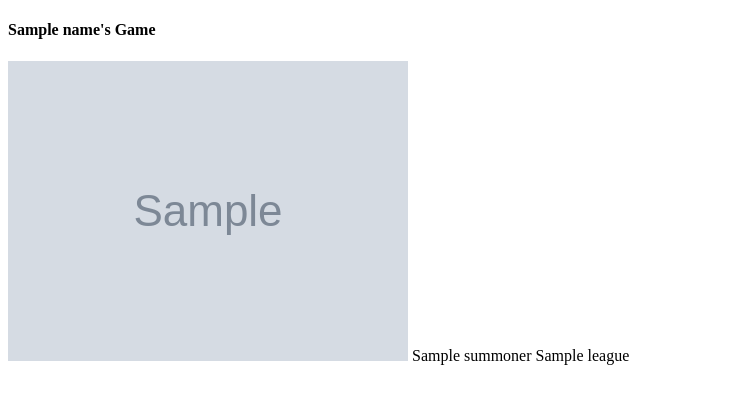
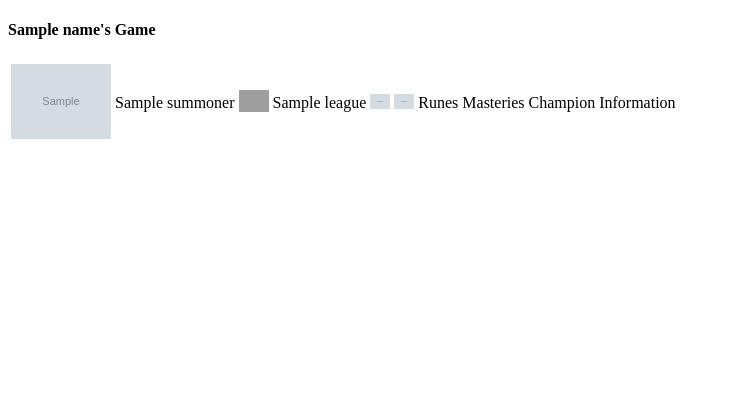
Before and after one commit to CanaryWharf/Wood-Division, a Flask app: template templates/results.html in a window 1280 px wide. Shown: the top 404 px of the page, without its empty margins (0-730 px from the left). Run offline with Flask 2, Linux system fonts and the light colour scheme; the template is opened without the code that fills it: most values are stand-ins (such as "Sample title", 1, 10 or a date in 2020); grey boxes marked "Sample" are stand-in pictures; grey boxes are pictures that could not be loaded.

Commit message:
worked on results page

```diff
--- a/app.py
+++ b/app.py
@@ -13,7 +13,8 @@ def index():
                            title = "Tester page",
                            form = form)
 
-def fucked(reason):
+@app.errorhandler(404)
+def fucked(reason="Can't find what you're looking for"):
     return render_template('notfound.html',
                            reason=reason)
 
--- a/backend.py
+++ b/backend.py
@@ -81,7 +81,10 @@ def sanitisedat(playas, runedata, masterydata, spelldata, champdata, config, fri
             x['desc'] = parse_runes(dat['sanitizedDescription'], count)
             entry['runes'].append(x)
         entry['Dkey'] = spelldata[str(item['spell1Id'])]
+        entry['Dkey']['image'] = '%s/spell/%s' % (ddragon, entry['Dkey']['filename'])
+        print(entry['Dkey'])
         entry['Fkey'] = spelldata[str(item['spell2Id'])]
+        entry['Fkey']['image'] = '%s/spell/%s' % (ddragon, entry['Fkey']['filename'])
         # Champion Data
         c = champdata[str(item['championId'])]
         entry['champ'] = c['name']
@@ -100,7 +103,7 @@ def sanitisedat(playas, runedata, masterydata, spelldata, champdata, config, fri
         # Still misssing shit on ritos end
         for spell in c['spells']:
             x = {
-                'image' : "%s/spells/%s" % (ddragon, spell['image']['full']),
+                'image' : "%s/spell/%s" % (ddragon, spell['image']['full']),
                 'cooldown' :spell['cooldownBurn'],
                 'desc' : spell['sanitizedDescription']
 
@@ -135,7 +138,7 @@ def fix_your_spells_rito(spelldata):
     output = {}
     for item in spelldata['data'].values():
         entry = {
-            'image': item['image']['full'],
+            'filename': item['image']['full'],
             'name': item['name'],
             'desc': item['sanitizedDescription']
         }
--- a/static/stylesheet.css
+++ b/static/stylesheet.css
@@ -0,0 +1,28 @@
+.moredata {
+    display: none;
+}
+
+.Playainfo {
+    margin-top: auto;
+    width: 50%;
+    position: relative;
+    margin-bottom: auto;
+    margin-left: 20px;
+}
+
+.summonerSpell img {
+    width: 20px;
+    height: auto;
+}
+
+.champicon {
+    margin: auto;
+    width: 100px;
+    height: auto;
+
+}
+
+.division {
+    width: 30px;
+    height: auto;
+}
--- a/templates/results.html
+++ b/templates/results.html
@@ -1,13 +1,62 @@
 {% extends "base.html" %}
 {% block content %}
 <h4> {{ name }}'s Game </h4>
+
 <div class="Bullies">
     {% for player in bully %}
-    <div class="playa bully">
-        <img src="{{ player.image }}" ></img>
-        {{ player.summoner }}
-        {{ player.league }}
-    </div>
+    <table class="bully results">
+        <tr class="playerRow" id="{{player.summoner}}">
+            <td> <img class="champicon" src="{{ player.image }}" ></img> </td>
+            <td class="summoneName" >{{ player.summoner }} </td>
+            <td> <img class="division" src="{{url_for('static', filename=player.league.split()[0] + '.png')}}"></img> </td>
+            <td class-"summonerDivision"> {{ player.league }} </td>
+            <td class="summonerSpell"> <img src="{{player.Dkey.image}}" title="{{player.Dkey.name}}"></img></td>
+            <td class="summonerSpell"> <img src="{{player.Fkey.image}}" title="{{player.Fkey.name}}"></img></td>
+            <td> Runes </td>
+            <td> Masteries </td>
+            <td> Champion Information </td>
+        </tr>
+    </table>
+    <table class="moredata runedata">
+
+        {% for rune in player.runes %}
+        <tr>
+            <td> <img class="rune" src="{{rune.image}}"></img></td>
+            <td> {{rune.desc}} </td>
+        </tr>
+
+        {% endfor %}
+    </table>
+    <table class="moredata masterydata">
+
+        {% for mastery in player.masteries %}
+        <tr>
+            <td> <img class="mastery" src="{{mastery.image}}"></img></td>
+            <td> {{ mastery.desc }} </td>
+        </tr>
+
+        {% endfor %}
+    </table>
+    <table class="moredata spelldata">
+        <tr>
+            <td> <img src="{{player.passive.image}}"></img></td>
+            <td> {{player.passive.desc}} </td>
+        </tr>
+        {% for spell in player.spells %}
+        <tr>
+            <td> <img src="{{spell.image}}" class="spellImage"></img></td>
+            <td> {{spell.desc}} </td>
+            <td class="cooldown"> Cooldown: {{spell.cooldown}}  </td>
+        </tr>
+
+        {% endfor %}
+        {% for tip in player.tips %}
+        <tr>
+            <td colspan="5"> {{tip}} </td>
+        </tr>
+        {% endfor %}
+    </table>
     {% endfor %}
 </div>
+
 {% endblock %}
```
